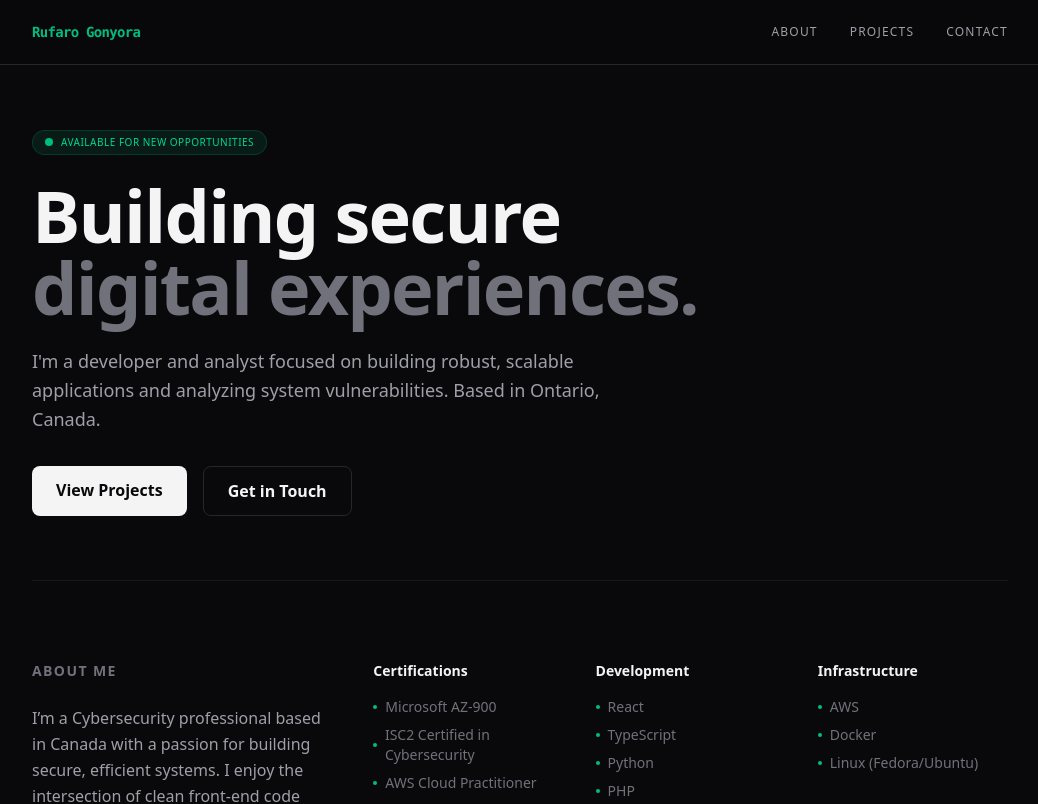
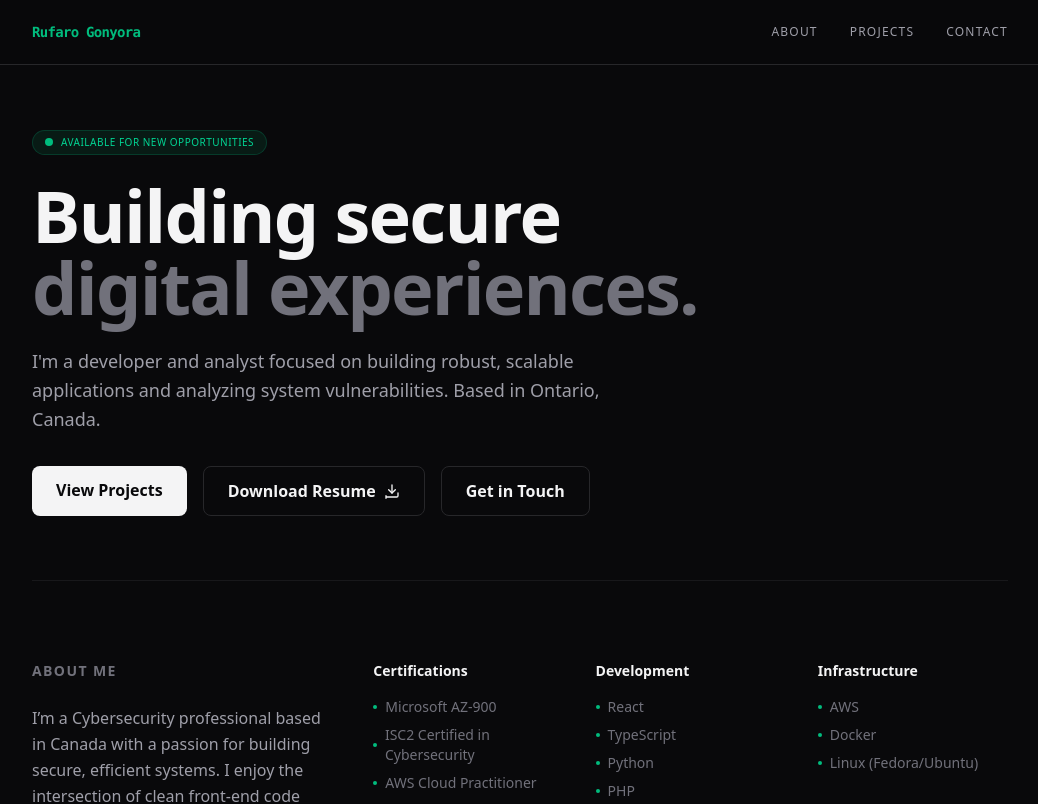
Before and after one commit to rufarog/my-portfolio, a React (Vite) app: page / in a window 1280 px wide. Shown: the top 804 px of the page, without its empty margins (120-1158 px from the left). Built offline with nearby package versions, Linux system fonts and the light colour scheme.

Commit message:
Added Resume Button

```diff
--- a/src/components/Hero.tsx
+++ b/src/components/Hero.tsx
@@ -28,6 +28,18 @@
   >
     View Projects
   </a>
+  <a
+    href="./Resume.pdf"
+    download="Rufaro_Gonyora_Resume.pdf"
+    className="px-6 py-3 border border-zinc-800 font-semibold rounded-lg hover:bg-zinc-900 transition-all flex items-center gap-2"
+  >
+    <span>Download Resume</span>
+    <svg xmlns="http://www.w3.org/2000/svg" width="16" height="16" viewBox="0 0 24 24" fill="none" stroke="currentColor" strokeWidth="2" strokeLinecap="round" strokeLinejoin="round">
+      <path d="M21 15v4a2 2 0 0 1-2 2H5a2 2 0 0 1-2-2v4" />
+      <polyline points="7 10 12 15 17 10" />
+      <line x1="12" y1="15" x2="12" y2="3" />
+    </svg>
+  </a>
         <a
     href="#contact"
     className="px-6 py-3 border border-zinc-800 font-semibold rounded-lg hover:bg-zinc-900 transition-all inline-block"
```
Also changed, not shown: 1 other file (tests, documents, lock files or other folders).
